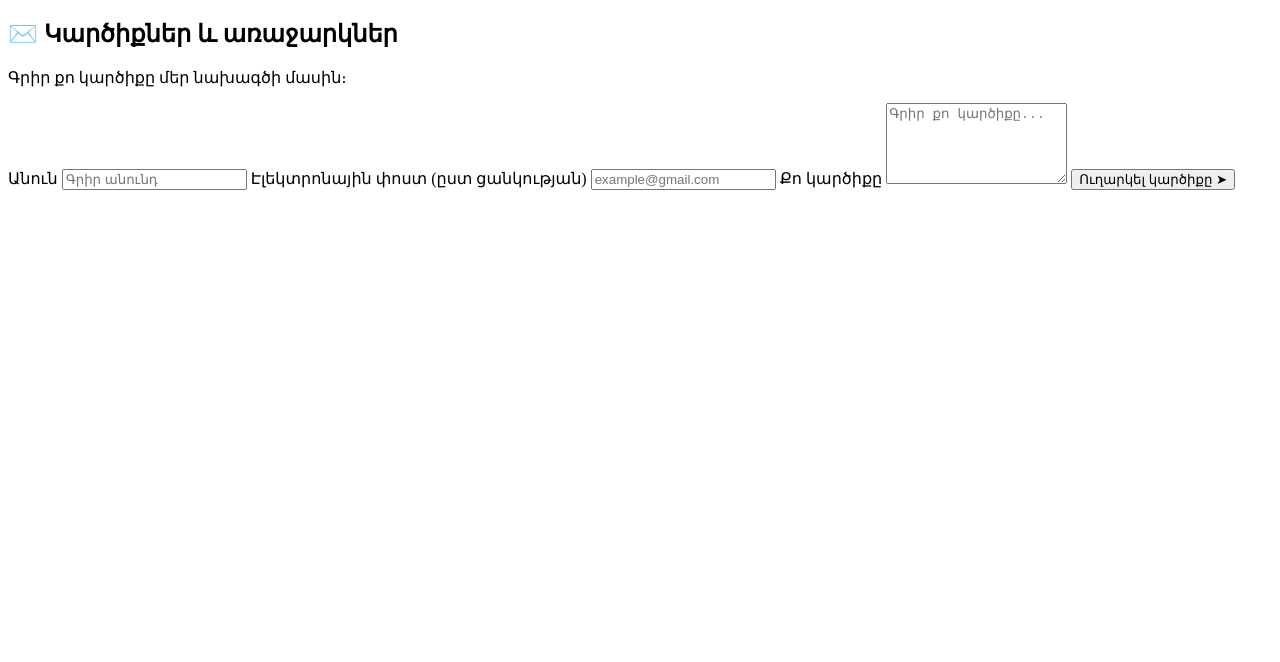
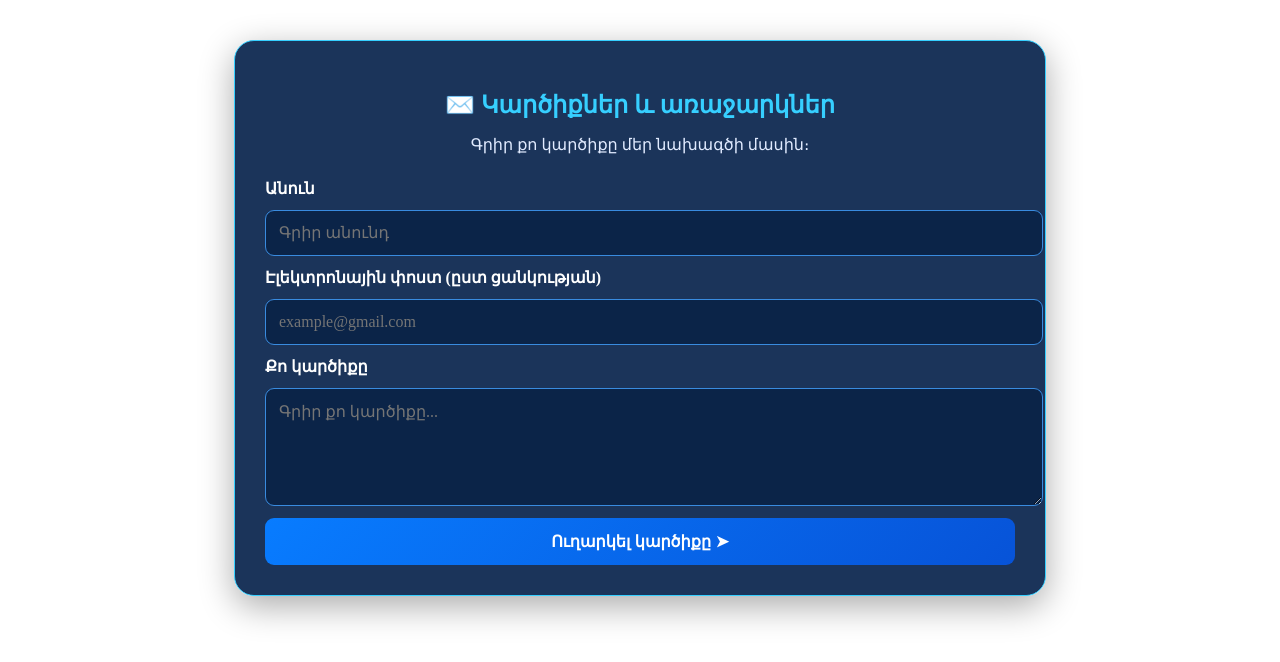
Before and after one commit to hamletnersisyan8-crypto/myproject, a plain HTML site: page request.html in a window 1280 px wide. Drawn offline with Linux system fonts and the light colour scheme.

Commit message:
Update request.html

```diff
--- a/request.html
+++ b/request.html
@@ -4,6 +4,76 @@
     <meta charset="UTF-8">
     <meta name="viewport" content="width=device-width, initial-scale=1.0">
     <title>Նախագծային կայք</title>
+</head>
+    <style>
+
+.feedback {
+    max-width: 750px;
+    margin: 40px auto;
+    padding: 30px;
+    background: rgba(8, 35, 76, 0.92);
+    border: 1px solid #36cfff;
+    border-radius: 20px;
+    box-shadow: 0 10px 35px #0005;
+}
+
+.feedback h2 {
+    color: #36cfff;
+    text-align: center;
+    margin-bottom: 12px;
+}
+
+.feedback p {
+    text-align: center;
+    margin-bottom: 25px;
+    color: #e1ebff;
+}
+
+.feedback form {
+    display: flex;
+    flex-direction: column;
+    gap: 12px;
+}
+
+.feedback label {
+    color: white;
+    font-weight: bold;
+}
+
+.feedback input,
+.feedback textarea {
+    width: 100%;
+    padding: 13px;
+    border: 1px solid #398bdf;
+    border-radius: 9px;
+    background: #0b2448;
+    color: white;
+    font: inherit;
+}
+
+.feedback input:focus,
+.feedback textarea:focus {
+    outline: 2px solid #36cfff;
+}
+
+.feedback button {
+    padding: 14px;
+    border: none;
+    border-radius: 9px;
+    background: linear-gradient(135deg, #087cff, #0753d8);
+    color: white;
+    font-weight: bold;
+    font-size: 16px;
+    cursor: pointer;
+    transition: 0.3s;
+}
+
+.feedback button:hover {
+    background: #36aaff;
+    transform: translateY(-2px);
+}
+
+    </style>
 <body>
     <section class="feedback" id="feedback">
         <h2>✉️ Կարծիքներ և առաջարկներ</h2>
@@ -29,4 +99,4 @@
         </form>
     </section>
 </body>
-</head>
+</html>
```
